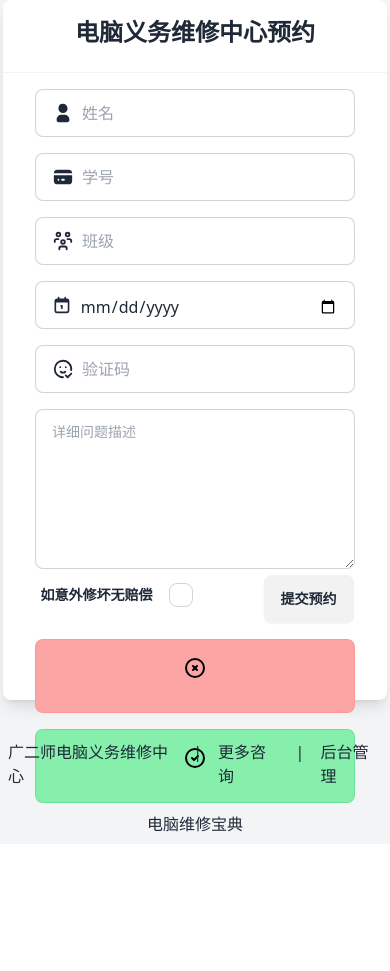
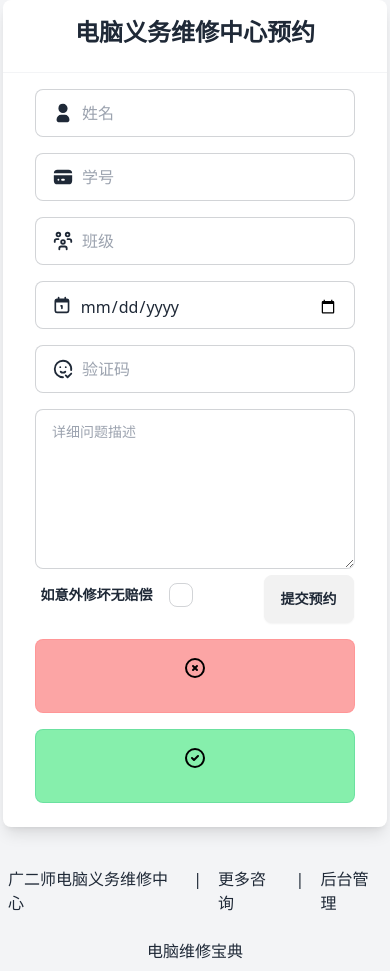
Before and after one commit to liyang8246/pcywwxzx-frontend, a website: page src/index.html in a window 390 px wide. Before the commit the page ends 844 px from the top, so only its background shows below. Drawn offline with nearby package versions, Linux system fonts and the light colour scheme; files that its build step writes are made by us from their sources.

Commit message:
fix bug in mobile

```diff
--- a/src/index.html
+++ b/src/index.html
@@ -9,8 +9,8 @@
     <script defer src="./alpine.js"></script>
     <script src="./index.js"></script>
 </head>
-<body class="bg-gray-100 flex flex-col items-center justify-center h-screen">
-    <form class="bg-white max-w-sm w-full min-h-96 h-fit rounded-lg shadow-lg" x-data="appointmentForm">
+<body class="bg-gray-100 flex flex-col items-center justify-center min-h-screen">
+    <form class="bg-white max-w-sm w-full min-h-fit h-fit rounded-lg shadow-lg" x-data="appointmentForm">
         <h2 class="font-bold text-2xl text-center mt-4 focus:outline-none">电脑义务维修中心预约</h2>
         <div class="flex justify-between p-4 border-b border-gray-100 pb-2 mb-4 focus:outline-none"></div>
 
```
